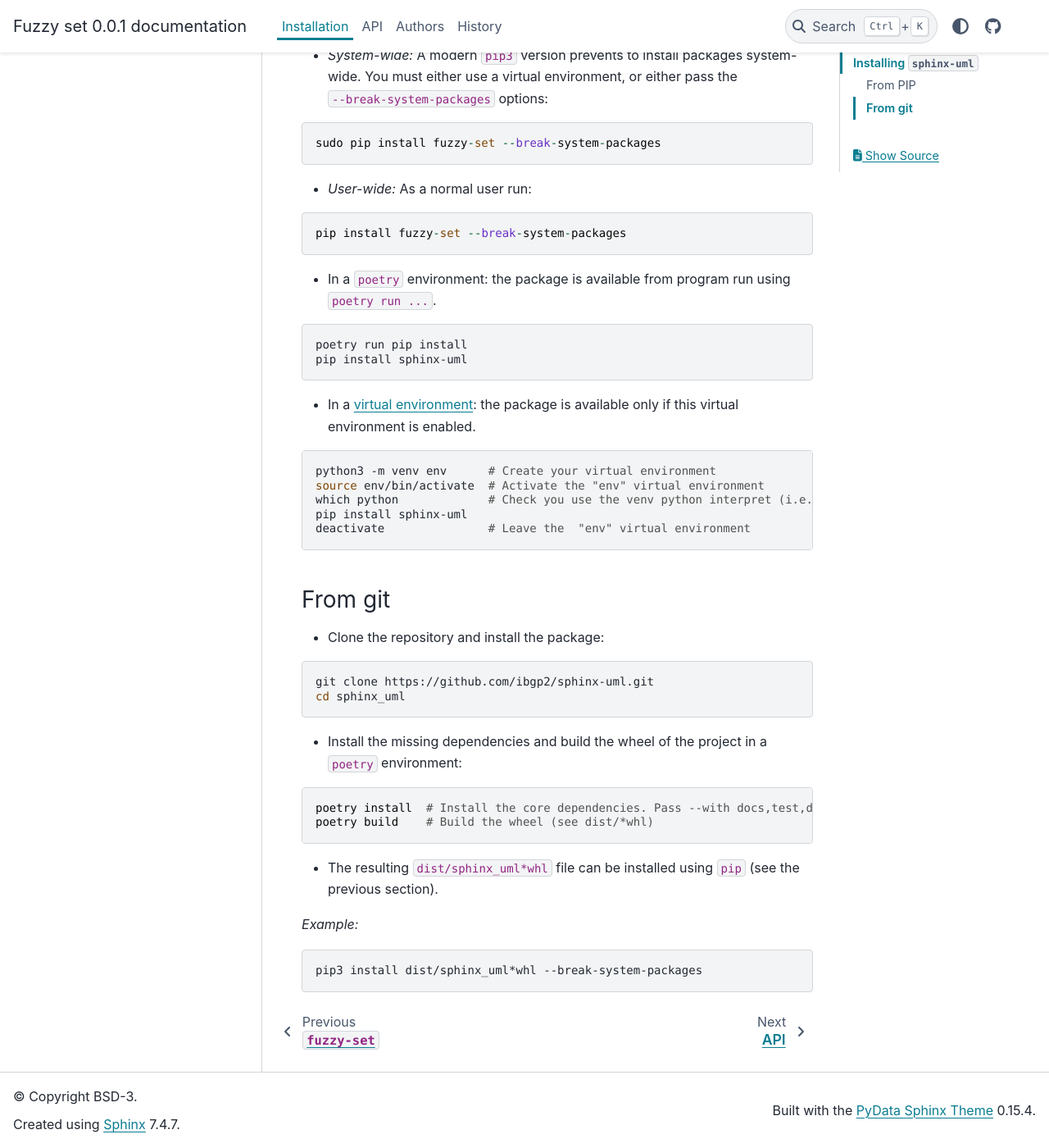
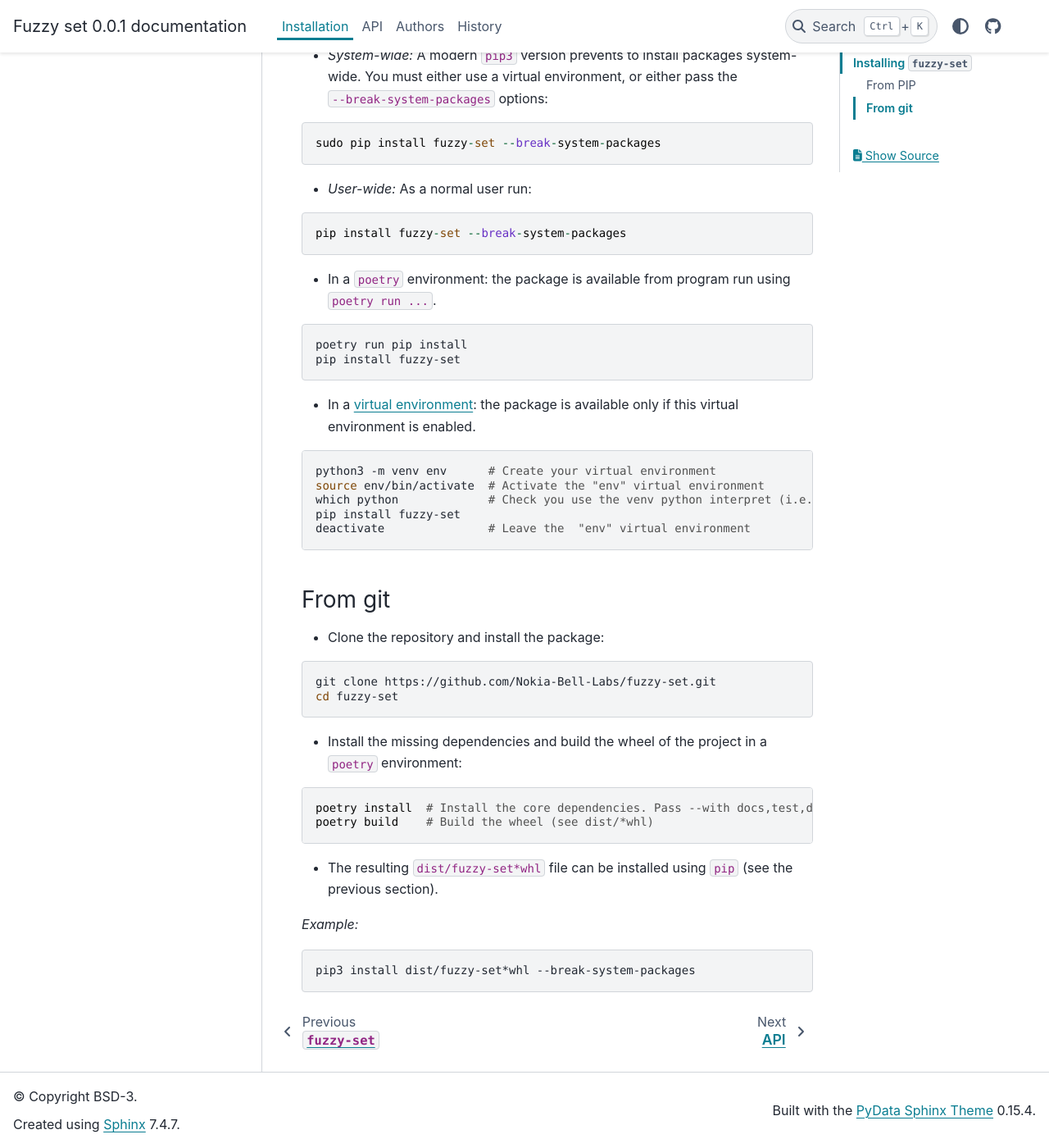
Before and after one commit to Nokia-Bell-Labs/fuzzy-set, a Sphinx documentation site: the page built from docs/installation.md, in a window 1280 px wide and 1400 px high, scrolled down 1127 px. Shown: the whole window at 82% size. Built offline with Sphinx 7.4.7 and the PyData theme 0.15.4, drawn with Linux system fonts in a browser that asks for light colours; pages that are not in the unit, such as notebooks, are missing from menus.

Commit message:
Updated HISTORY.md, installation.md, setup.cfg

````diff
--- a/docs/installation.md
+++ b/docs/installation.md
@@ -29,7 +29,7 @@ sudo pip3 install sphinx_mdinclude --break-system-packages
 * Install [poetry](https://pypi.org/project/poetry/).
 * Install [graphviz](https://jupyter.org/install).
 
-## Installing `sphinx-uml`
+## Installing `fuzzy-set`
 ### From PIP
 
 There are several ways to install the package:
@@ -52,7 +52,7 @@ pip install fuzzy-set --break-system-packages
 
 ```bash
 poetry run pip install
-pip install sphinx-uml
+pip install fuzzy-set
 ```
 
 * In a
@@ -63,7 +63,7 @@ the package is available only if this virtual environment is enabled.
 python3 -m venv env      # Create your virtual environment
 source env/bin/activate  # Activate the "env" virtual environment
 which python             # Check you use the venv python interpret (i.e., not /usr/bin/python3)
-pip install sphinx-uml
+pip install fuzzy-set
 deactivate               # Leave the  "env" virtual environment
 ```
 
@@ -72,8 +72,8 @@ deactivate               # Leave the  "env" virtual environment
 * Clone the repository and install the package:
 
 ```bash
-git clone https://github.com/ibgp2/sphinx-uml.git
-cd sphinx_uml
+git clone https://github.com/Nokia-Bell-Labs/fuzzy-set.git
+cd fuzzy-set
 ```
 
 * Install the missing dependencies and build the wheel of the project in a `poetry` environment:
@@ -82,10 +82,10 @@ poetry install  # Install the core dependencies. Pass --with docs,test,dev to in
 poetry build    # Build the wheel (see dist/*whl)
 ```
 
-* The resulting `dist/sphinx_uml*whl` file can be installed using `pip` (see the previous section).
+* The resulting `dist/fuzzy-set*whl` file can be installed using `pip` (see the previous section).
 
 _Example:_
 
 ```bash
-pip3 install dist/sphinx_uml*whl --break-system-packages
+pip3 install dist/fuzzy-set*whl --break-system-packages
 ```
--- a/setup.cfg
+++ b/setup.cfg
@@ -3,7 +3,7 @@ current_version = 0.0.1
 commit = True
 tag = True
 
-[bumpversion:file:src/sphinx_uml/__init__.py]
+[bumpversion:file:src/fuzzy_set/__init__.py]
 search = __version__ = "{current_version}"
 replace = __version__ = "{new_version}"
 
````
Also changed, not shown: HISTORY.md (+16 -0 lines), 1 other file.
